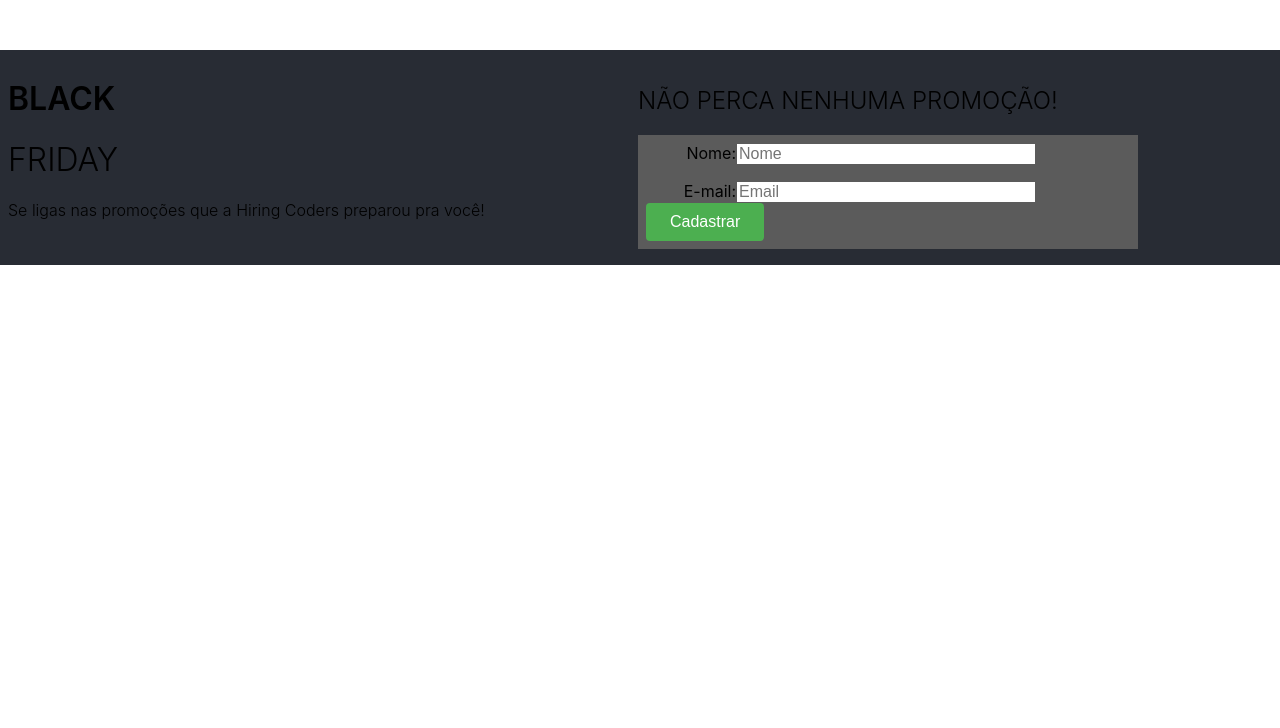
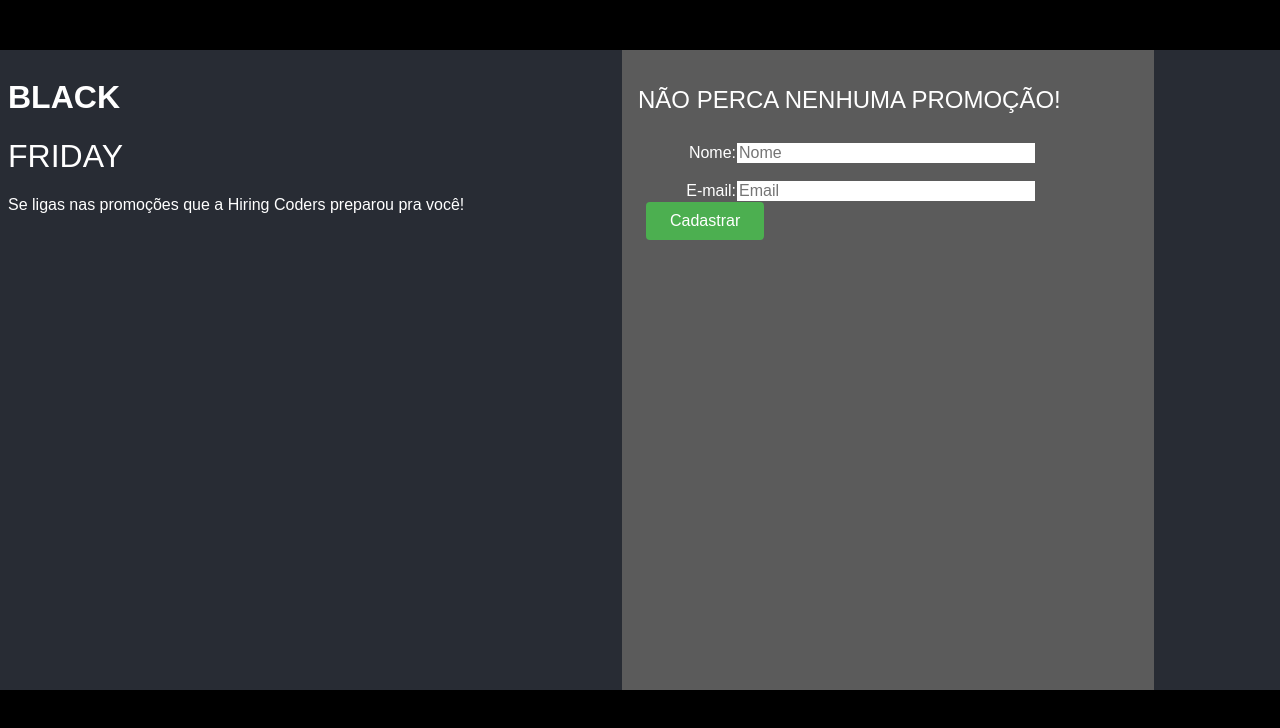
Before and after one commit to fabiodm7/gamaDesafio01, a React (Create React App) app: page / in a window 1280 px wide. Shown: the top 728 px of the page. Built offline with nearby package versions, Linux system fonts and the light colour scheme.

Commit message:
correcoes de estilo

```diff
--- a/public/index.html
+++ b/public/index.html
@@ -24,7 +24,7 @@
       work correctly both with client-side routing and a non-root public URL.
       Learn how to configure a non-root public URL by running `npm run build`.
     -->
-    <title>React App</title>
+    <title>Hiring Coders | Desafio 01</title>
   </head>
   <body>
     <noscript>You need to enable JavaScript to run this app.</noscript>
--- a/src/index.css
+++ b/src/index.css
@@ -5,6 +5,7 @@ body {
     sans-serif;
   -webkit-font-smoothing: antialiased;
   -moz-osx-font-smoothing: grayscale;
+  background-color: #000;
 }
 
 code {
--- a/src/pages/landing/index.js
+++ b/src/pages/landing/index.js
@@ -1,13 +1,13 @@
 import '../../App.css';
 import React, { useState } from 'react';
 import * as s from './styled';
-import { useHistory } from 'react-router-dom'
+// import { useHistory } from 'react-router-dom'
 
 function App(props) {
-    const history = useHistory();
+    // const history = useHistory();
     const [ nome, setNome ] = useState('');
     const [ email, setEmail ] = useState('');
-    const [ erro, setErro ] = useState(false);
+    // const [ erro, setErro ] = useState(false);
 
     function handleInscricao(){
         const dados = {
@@ -19,6 +19,7 @@ function App(props) {
     }
 
     return (
+        <s.CssBody>
             <s.CssMainContent>
                 <s.CssContainer>
                     <s.CssH1><s.CssStrong>Black</s.CssStrong></s.CssH1>
@@ -27,16 +28,17 @@ function App(props) {
                 </s.CssContainer>
                 <s.CssFormulario>
                     <s.CssH2>Não perca nenhuma promoção!</s.CssH2>
-                <s.CssForm action="/my-handling-form-page" method="post">
-                    <s.CssLabel for="name">Nome: </s.CssLabel>
+                    <s.CssForm>
+                        <s.CssLabel className="name">Nome: </s.CssLabel>
                         <s.CssInput className="userName" placeholder="Nome" value={nome} onChange={e => setNome(e.target.value)}/>
                         <s.CssP></s.CssP>
-                    <s.CssLabel for="mail">E-mail: </s.CssLabel>
+                        <s.CssLabel className="mail">E-mail: </s.CssLabel>
                         <s.CssInput className="userMail" placeholder="Email" value={email} onChange={e => setEmail(e.target.value)}/>
                         <s.CssButton type="submit" onClick={handleInscricao}>Cadastrar</s.CssButton>
                     </s.CssForm>
                 </s.CssFormulario>
             </s.CssMainContent>
+        </s.CssBody>
     );
 }
 
--- a/src/pages/landing/styled.js
+++ b/src/pages/landing/styled.js
@@ -1,13 +1,26 @@
 import styled from 'styled-components';
 
-export const CssBody = styled.body`
+export const CssBody = styled.div`
     width: 100vw;
     height: 100vh;
     background-color: #000;
     font-family: sans-serif;
+    margin: 0;
     color: #fff;
-    margin: 0;
     padding: 0;
+`
+
+export const CssMainContent = styled.div`
+    display: flex;
+    height: 80%;
+    justify-content: space-around;
+    margin-top: 50px;
+    background-color: #282c34;
+`
+
+export const CssContainer = styled.div`
+    min-width: 30rem;
+    padding: 0.5rem;
 `
 
 export const CssH1 = styled.h1`
@@ -30,11 +43,11 @@ export const CssStrong = styled.strong`
 
 export const CssFormulario = styled.div`
     margin: 0 auto;
+    background-color: #5b5b5b;
     width: 500px;
     padding: 1em;
 `
 export const CssForm = styled.form`
-    background-color: #5b5b5b;
     min-width: 30rem;
     padding: 0.5rem;
 `
@@ -52,18 +65,6 @@ export const CssInput = styled.input`
     border: 1px solid #5b5b5b;
 `
 
-export const CssMainContent = styled.div`
-    display: flex;
-    height: 80%;
-    justify-content: space-around;
-    margin-top: 50px;
-    background-color: #282c34;
-`
-
-export const CssContainer = styled.div`
-    min-width: 30rem;
-    padding: 0.5rem;
-`
 
 export const CssButton = styled.button`
     background-color: #4CAF50;
```
Lines whose indentation alone changed are shown as unchanged.
